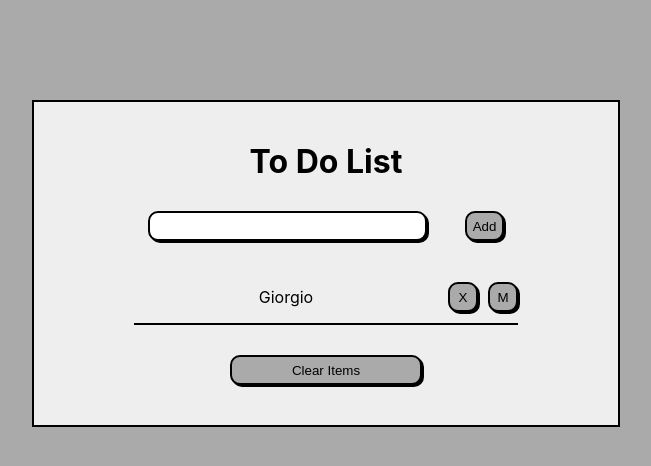
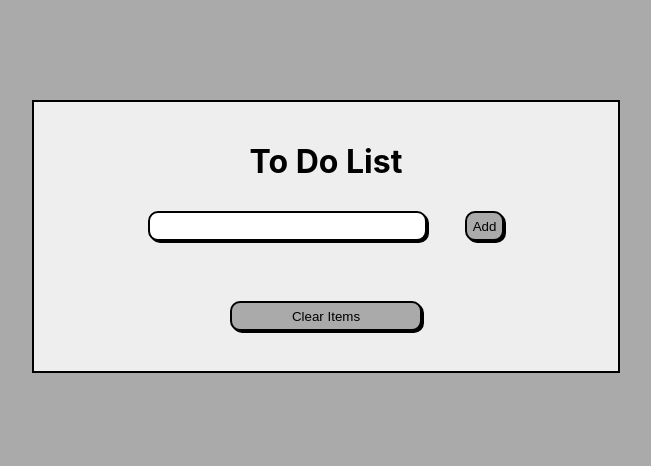
Before and after one commit to stefano-galati/to-do-list-React, a React (Create React App) app: page / in a window 1280 px wide. Shown: the top 466 px of the page, without its empty margins (314-965 px from the left). Built offline with nearby package versions, Linux system fonts and the light colour scheme.

Commit message:
List originally empty

```diff
--- a/src/App.jsx
+++ b/src/App.jsx
@@ -6,7 +6,7 @@ import './App.css';
 
 function App() {
 
-	const [items, setItems] = useState([{name: "Giorgio", id: 1, checked:false}])
+	const [items, setItems] = useState([])
 	const [maxID, setMaxID] = useState(1)
 	const [text, setText] = useState("")
 	const [isChanging, setIsChanging] = useState(false)
```
